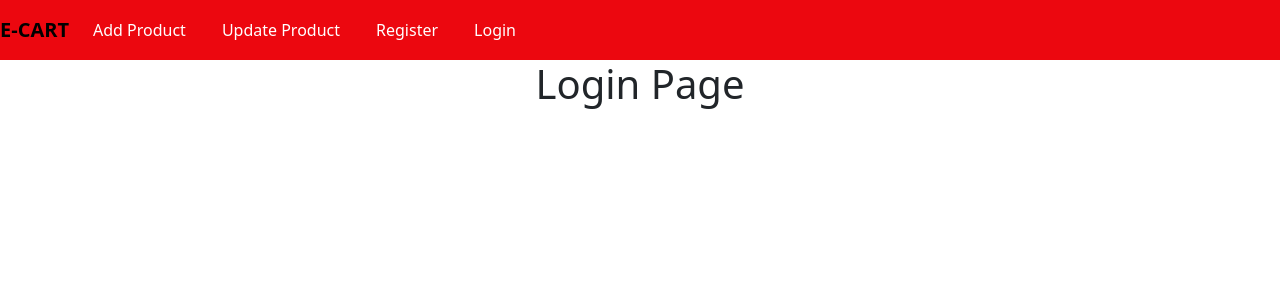
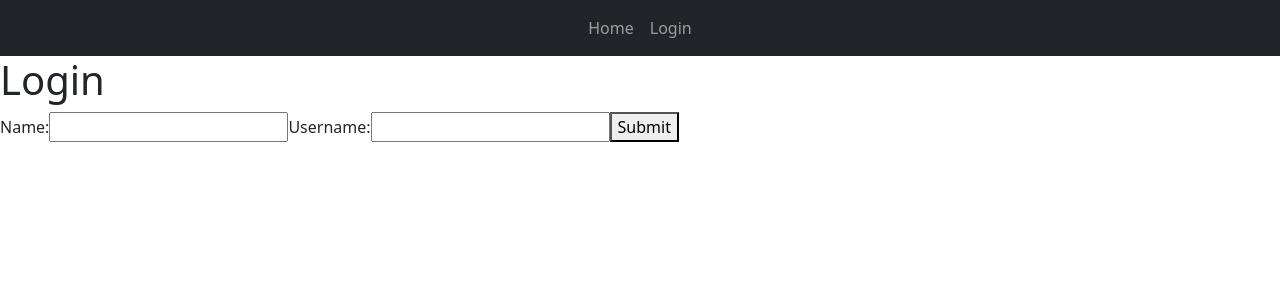
Before and after one commit to raimv05/e-commerce, a React (Create React App) app: page /login in a window 1280 px wide. Shown: the top 300 px of the page. Built offline with nearby package versions, Linux system fonts and the light colour scheme.

Commit message:
Add files via upload
user login and show on homepage done.

```diff
--- a/src/App.css
+++ b/src/App.css
@@ -6,9 +6,7 @@
   height: 40vmin;
   pointer-events: none;
 }
-.nav_bar_wrapper{
-  padding-left: 20px;
-}
+
 @media (prefers-reduced-motion: no-preference) {
   .App-logo {
     animation: App-logo-spin infinite 20s linear;
@@ -38,25 +36,3 @@
     transform: rotate(360deg);
   }
 }
-
-
-.navbar {
-  background-color: #ec070f !important;
-  height: 60px;
-}
-
-.navbar-brand {
-  font-weight: bold;
-  font-size: 22px;
-}
-
-.nav-link {
-  color: #fff !important;
-  font-size: 18px;
-  font-weight: 500;
-  margin-right: 20px;
-}
-
-.nav-link:hover {
-  color: #007bff !important;
-}
--- a/src/App.js
+++ b/src/App.js
@@ -1,27 +1,29 @@
-import "./App.css";
+import React, { useState } from "react";
 import { BrowserRouter, Routes, Route } from "react-router-dom";
-import Header from "./Header";
+import Home from "./Home";
 import Login from "./Login";
-import Register from "./Register";
-import AddProduct from "./AddProduct";
-import UpdateProduct from "./UpdateProduct";
+import Navbar from "./Navbar";
 
-function App() {
+const App = () => {
+  const [userData, setUserData] = useState({ name: "", username: "" });
+
+  const handleLogin = (name, username) => {
+    setUserData({ name, username });
+  };
+
   return (
-    <div className="App">
-      <BrowserRouter>
-        <Header />
-
-        <Routes>
-          <Route path="/" element={<h1>Welcome to My App!</h1>} />
-          <Route path="/login" element={<Login />} />
-          <Route path="/register" element={<Register />} />
-          <Route path="/add" element={<AddProduct />} />
-          <Route path="/update" element={<UpdateProduct />} />
-        </Routes>
-      </BrowserRouter>
-    </div>
+    <BrowserRouter>
+      <Navbar />
+      <Routes>
+        <Route
+          exact
+          path="/"
+          element={<Home name={userData.name} username={userData.username} />}
+        />
+        <Route path="/login" element={<Login handleLogin={handleLogin} />} />
+      </Routes>
+    </BrowserRouter>
   );
-}
+};
 
 export default App;
--- /dev/null
+++ b/src/Home.js
@@ -0,0 +1,13 @@
+import React from "react";
+
+const Home = ({ name, username }) => {
+  return (
+    <div>
+      <h1>Welcome to Home Page</h1>
+      <p>Name: {name}</p>
+      <p>Username: {username}</p>
+    </div>
+  );
+};
+
+export default Home;
--- a/src/Login.js
+++ b/src/Login.js
@@ -1,9 +1,38 @@
-function Login() {
+import React, { useState } from "react";
+
+const Login = ({ handleLogin }) => {
+  const [name, setName] = useState("");
+  const [username, setUsername] = useState("");
+
+  const handleSubmit = (e) => {
+    e.preventDefault();
+    handleLogin(name, username);
+  };
+
   return (
     <div>
-      <h1>Login Page</h1>
+      <h1>Login</h1>
+      <form onSubmit={handleSubmit}>
+        <label>
+          Name:
+          <input
+            type="text"
+            value={name}
+            onChange={(e) => setName(e.target.value)}
+          />
+        </label>
+        <label>
+          Username:
+          <input
+            type="text"
+            value={username}
+            onChange={(e) => setUsername(e.target.value)}
+          />
+        </label>
+        <button type="submit">Submit</button>
+      </form>
     </div>
   );
-}
+};
 
 export default Login;
--- /dev/null
+++ b/src/Navbar.js
@@ -0,0 +1,40 @@
+// import React from "react";
+// import { Link } from "react-router-dom";
+// import Navbar from "react-bootstrap/Navbar";
+// import Nav from "react-bootstrap/Nav";
+
+// const NavigationBar = () => {
+//   return (
+//     <Navbar bg="dark" variant="dark">
+//       <Link to="/">Home</Link>
+
+//       <Nav>
+//         <Link to="/login">Login</Link>
+//       </Nav>
+//     </Navbar>
+//   );
+// };
+
+// export default NavigationBar;
+
+import React from "react";
+import { Link } from "react-router-dom";
+import Navbar from "react-bootstrap/Navbar";
+import Nav from "react-bootstrap/Nav";
+
+const NavigationBar = () => {
+  return (
+    <Navbar bg="dark" variant="dark" className="d-flex justify-content-center">
+      <Nav className="mr-auto">
+        <Link to="/" className="nav-link mr-3">
+          Home
+        </Link>
+        <Link to="/login" className="nav-link ml-3">
+          Login
+        </Link>
+      </Nav>
+    </Navbar>
+  );
+};
+
+export default NavigationBar;
```
